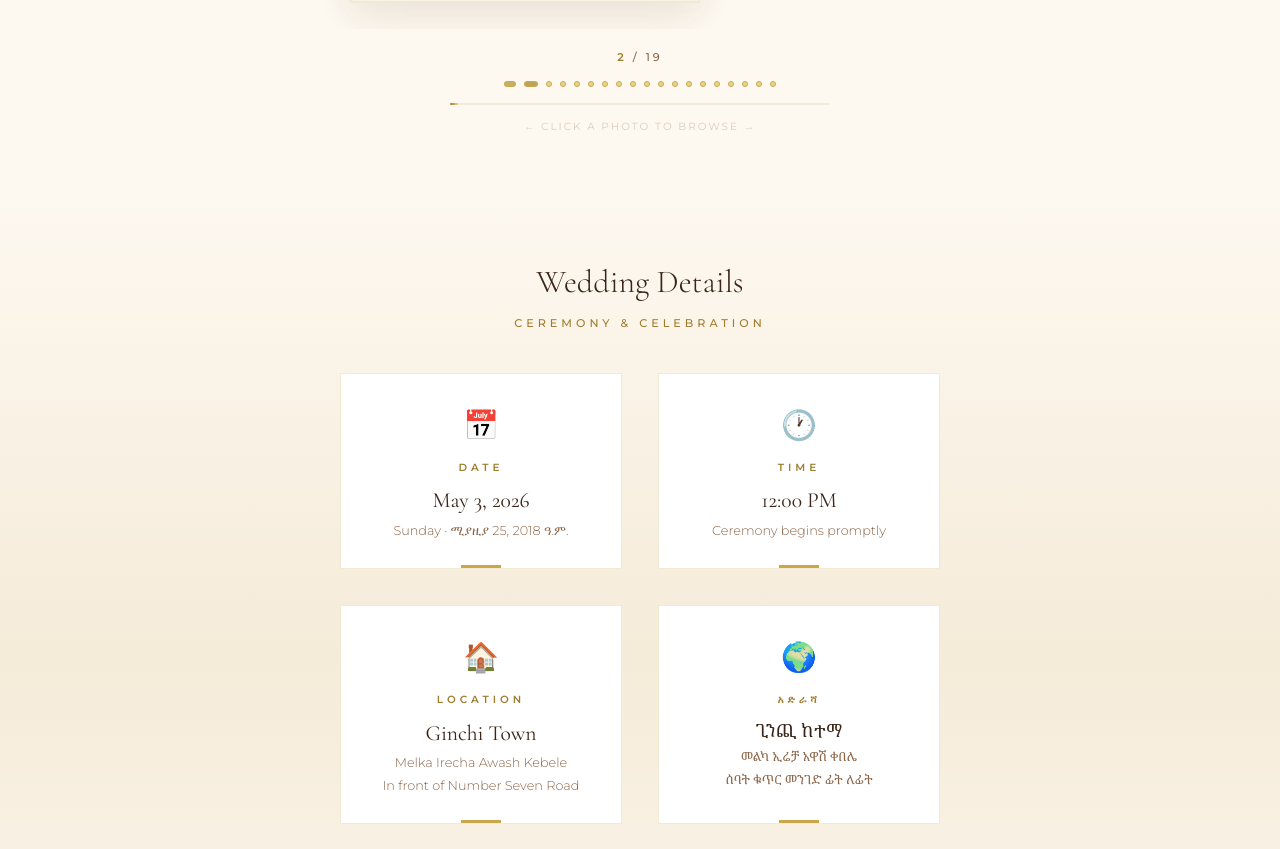
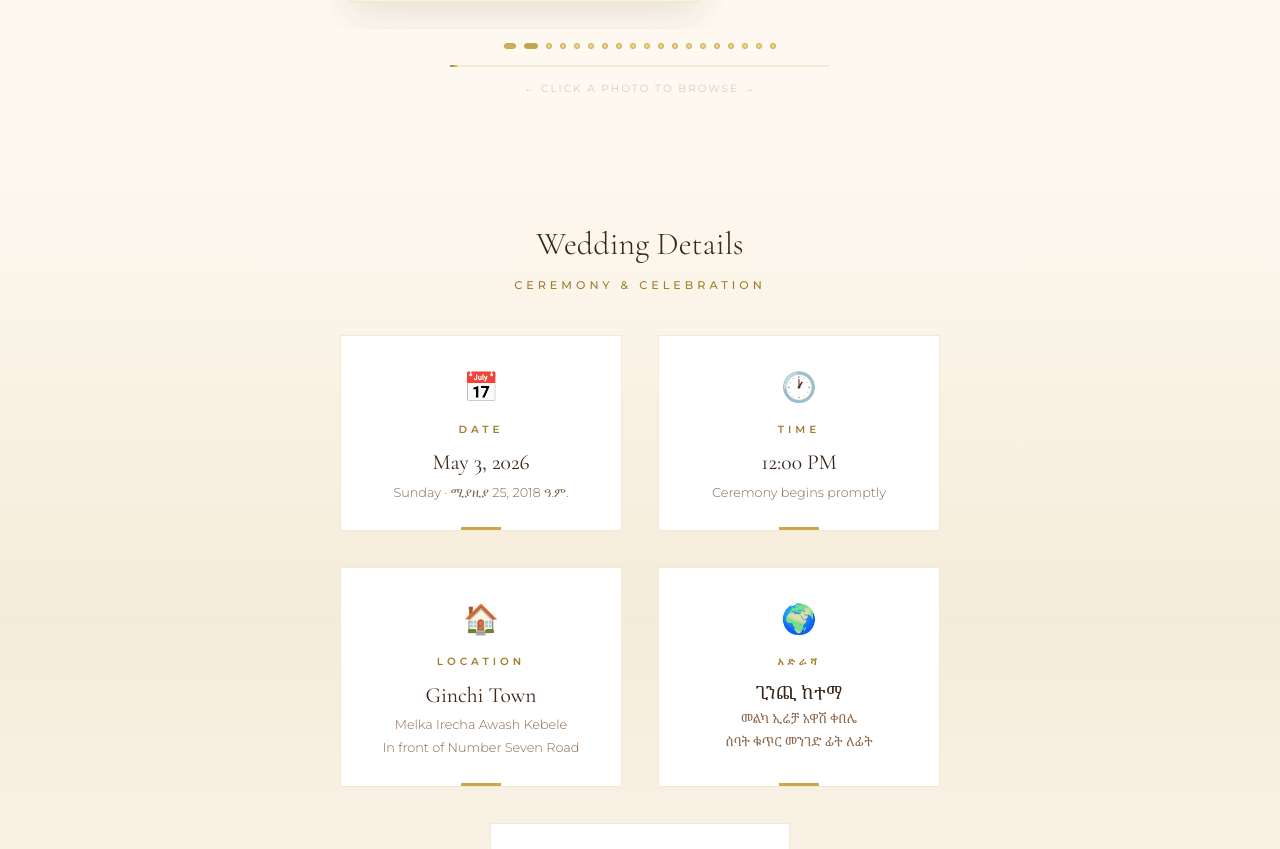
Before and after one commit to KenbonTN/dereje-hawi-wedding, a plain HTML site: page index.html in a window 1280 px wide. Shown: the part 1375-2224 px from the top of the page. Drawn offline with nearby package versions, Linux system fonts and the light colour scheme; no server answers.

Commit message:
Remove album counter — dots already indicate position
Co-Authored-By: Claude Opus 4.7 (1M context) <noreply@anthropic.com>

```diff
--- a/index.html
+++ b/index.html
@@ -826,20 +826,6 @@
             height: 100%;
             object-fit: cover;
             display: block;
-        }
-
-        .album-counter {
-            font-family: var(--font-body);
-            font-size: 0.7rem;
-            font-weight: 500;
-            letter-spacing: 3px;
-            color: var(--brown-light);
-            margin-top: 20px;
-        }
-
-        .album-counter span {
-            color: var(--gold-dark);
-            font-weight: 600;
         }
 
         .album-dots {
@@ -1107,7 +1093,6 @@
                 </div>
             </div>
         </div>
-        <p class="album-counter"><span id="albumCurrent">1</span> / 19</p>
         <div class="album-dots" id="albumDots">
             <button class="album-dot active" data-index="0" aria-label="Photo 1"></button>
             <button class="album-dot" data-index="1" aria-label="Photo 2"></button>
@@ -1780,7 +1765,6 @@
             const realSlides = Array.from(document.querySelectorAll('.album-slide'));
             const dots = document.querySelectorAll('.album-dot');
             const progressBar = document.getElementById('albumProgressBar');
-            const counterEl = document.getElementById('albumCurrent');
             const hint = document.getElementById('albumHint');
             const viewport = document.getElementById('albumViewport');
             const N = realSlides.length;
@@ -1833,7 +1817,6 @@
 
                 const ri = realIndex();
                 dots.forEach((d, i) => d.classList.toggle('active', i === ri));
-                counterEl.textContent = ri + 1;
 
                 // Progress bar
                 progressBar.style.animation = 'none';
```
